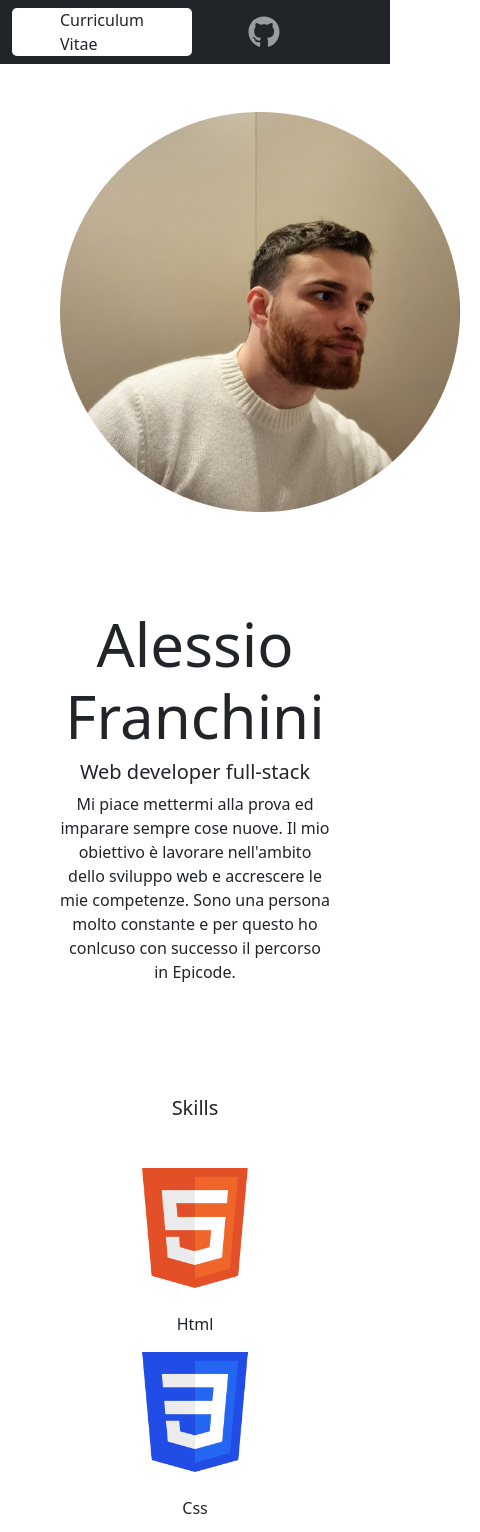
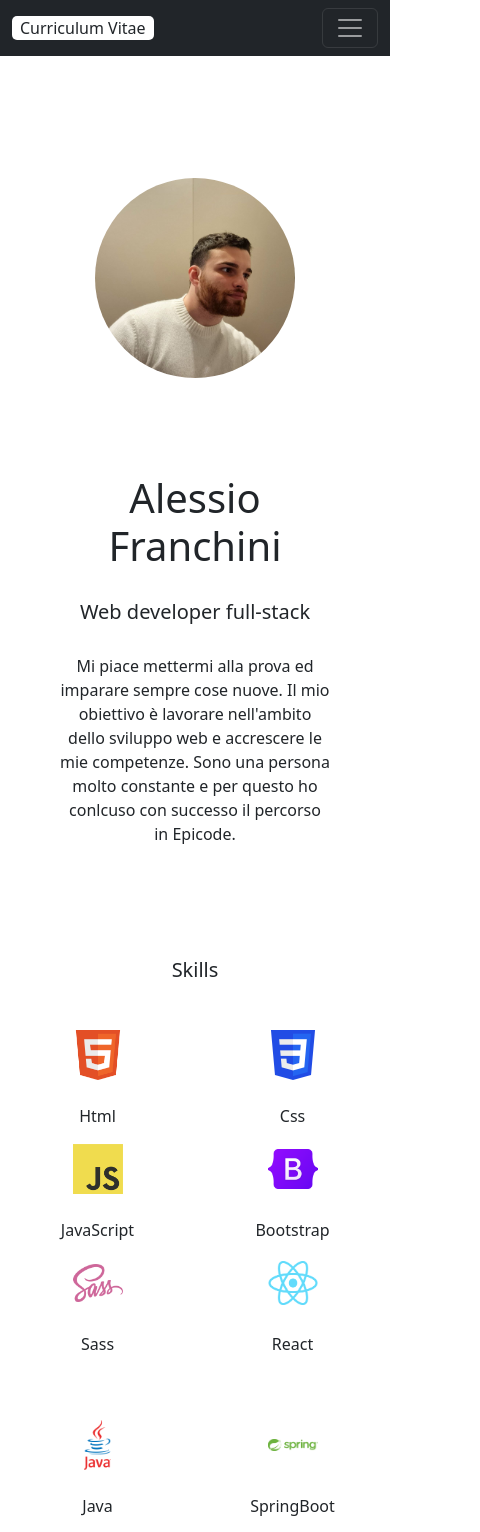
Before and after one commit to alessiofranchini/portfolio, a React (Create React App) app: page / in a window 390 px wide. Shown: the top 1532 px of the page, 480 px wide, since content can reach past the window. Built offline with nearby package versions, Linux system fonts and the light colour scheme.

Commit message:
portfolio finito

```diff
--- a/src/App.css
+++ b/src/App.css
@@ -72,26 +72,74 @@ h1 {
 
 h2 {
   font-size: 20px;
+  margin-top: 30px;
+  margin-bottom: 30px;
 }
 
+@media (max-width:1024px) {
+  .foto-profilo {
+    width: 200px;
+    height: 200px;
+    margin-top: 60px;
+  }
+
+  h1 {
+    font-size: 40px;
+  }
+
+  h2 {
+    font-size: 20px;
+    margin-top: 30px;
+    margin-bottom: 30px;
+  }
+}
+
+
 .skill-icon {
-  width: 130px;
-  height: 120px;
+  width: 100px;
+  height: 100px;
   object-fit: contain;
 }
 
+@media (max-width:1024px) {
+  .skill-icon {
+    width: 50px;
+    height: 50px;
+  }
+}
 .skill-icon:hover {
   transition: transform 0.1s ease-in-out;
   transform: scale(1.2);
 }
 
 .scheda-progetti {
-  width: 300px;
+  width: 200px;
   height: 200px;
   object-fit: contain;
+}
+
+@media (max-width:1024px) {
+  .scheda-progetti {
+    width: 150px;
+    height: 150px;
+  }
 }
 
 .scheda-progetti:hover {
   transition: transform 0.1s ease-in-out;
   transform: scale(1.2);
 }
+
+.form {
+  width: 700px;
+}
+
+@media (max-width:1024px) {
+  .form {
+    width: 300px;
+  }
+}
+
+.container-informazioni {
+  margin-top: 70px;
+}
--- a/src/components/Contattami.jsx
+++ b/src/components/Contattami.jsx
@@ -24,10 +24,10 @@ function Contattami() {
 
     return (
         <div>
-            <h2 className='text-center'>Contattami</h2>
-            <form className="d-flex flex-column align-items-center" id="contact-form">
+            <h2 className='text-center mt-5 mb-5'>Contattami</h2>
+            <form className="d-flex flex-column align-items-center responsive-form" id="contact-form">
                 <div className="d-flex flex-column align-items-start">
-                    <label className="fotmLabel ms-3 mb-2" htmlFor="Name">
+                    <label className="fotmLabel mb-2" htmlFor="Name">
                         Nome
                     </label>
                     <input
@@ -37,10 +37,11 @@ function Contattami() {
                         id="Name"
                         value={formData.user_name}
                         onChange={handleChange}
+                        className="form"
                     />
                 </div>
                 <div className="d-flex flex-column align-items-start">
-                    <label className="fotmLabel ms-3 mb-2" htmlFor="mail">
+                    <label className="fotmLabel mb-2 mt-1" htmlFor="mail">
                         Email
                     </label>
                     <input
@@ -50,10 +51,11 @@ function Contattami() {
                         id="mail"
                         value={formData.user_email}
                         onChange={handleChange}
+                        className="form"
                     />
                 </div>
                 <div className="d-flex flex-column align-items-start">
-                    <label className="fotmLabel ms-3 mb-2" htmlFor="msg">
+                    <label className="fotmLabel mb-2 mt-1" htmlFor="msg">
                         Messaggio
                     </label>
                     <textarea
@@ -63,10 +65,11 @@ function Contattami() {
                         value={formData.message}
                         onChange={handleChange}
                         rows="6"
+                        className="form"
                     />
                 </div>
-                <button type="button" onClick={handleSendEmail}>
-                    Invia Email
+                <button className='mt-2 mb-2' type="button" onClick={handleSendEmail}>
+                    Invia
                 </button>
             </form>
         </div>
--- a/src/components/Informazioni.jsx
+++ b/src/components/Informazioni.jsx
@@ -4,14 +4,14 @@ import foto from '../assets/img/foto.jpg';
 
 function Informazioni() {
     return (
-        <Container>
-            <Row>
-                <Col md={6}>
+        <Container className='container-informazioni'>
+            <Row className="align-items-center text-center">
+                <Col xs={12} md={6}>
                     <div className="profile-image m-5">
                         <img src={foto} alt="Foto Profilo" className='foto-profilo' />
                     </div>
                 </Col>
-                <Col md={6} className="d-flex align-items-center">
+                <Col xs={12} md={6} className="d-flex align-items-center">
                     <div className="curriculum-info m-5 text-center">
                         <h1>Alessio Franchini</h1>
                         <h2>Web developer full-stack</h2>
--- a/src/components/Navbar.jsx
+++ b/src/components/Navbar.jsx
@@ -7,19 +7,22 @@ import { FaGithub, FaLinkedin } from 'react-icons/fa';
 function CustomNavbar() {
     return (
         <>
-            <Navbar bg="dark" data-bs-theme="dark">
+            <Navbar bg="dark" variant="dark" expand="md" fixed="top">
                 <Container>
                     <div className='Curriculum'>
-                        <Nav.Link href="#home" className='mx-5'>Curriculum Vitae</Nav.Link>
+                        <Nav.Link href={'https://drive.google.com/file/d/1Qd_5gZVQ-dEOqX9-tofVmP6F-gXvXdRv/view?usp=sharing'} className='mx-2 mx-md-5'>Curriculum Vitae</Nav.Link>
                     </div>
-                    <Nav className="me-auto">
-                        <Nav.Link href="https://github.com/alessiofranchini">
-                            <FaGithub className='icon mx-5' />
-                        </Nav.Link>
-                        <Nav.Link href="https://www.linkedin.com/in/alessio-franchini-74abb6272/">
-                            <FaLinkedin className='icon mx-5' />
-                        </Nav.Link>
-                    </Nav>
+                    <Navbar.Toggle aria-controls="responsive-navbar-nav" />
+                    <Navbar.Collapse>
+                        <Nav className="ms-auto">
+                            <Nav.Link href="https://github.com/alessiofranchini">
+                                <FaGithub className='icon mx-2 mx-md-5' />
+                            </Nav.Link>
+                            <Nav.Link href="https://www.linkedin.com/in/alessio-franchini-74abb6272/">
+                                <FaLinkedin className='icon mx-2 mx-md-5' />
+                            </Nav.Link>
+                        </Nav>
+                    </Navbar.Collapse>
                 </Container>
             </Navbar>
         </>
--- a/src/components/Progetti.jsx
+++ b/src/components/Progetti.jsx
@@ -13,28 +13,28 @@ function Progetti() {
                     <a href="https://github.com/alessiofranchini/capstone_auto" target="_blank" rel="noopener noreferrer">
                         <img className='scheda-progetti' src={capstone} alt="" />
                     </a>
-                    <p className='mt-4'>Capstone</p>
+                    <p className='mt-1'>Capstone</p>
                 </div>
 
                 <div className="col-md-3">
                     <a href="https://github.com/alessiofranchini/netflix-project" target="_blank" rel="noopener noreferrer">
                         <img className='scheda-progetti' src={netflix} alt="" />
                     </a>
-                    <p className='mt-4'>Netflix</p>
+                    <p className='mt-1'>Netflix</p>
                 </div>
 
                 <div className="col-md-3">
                     <a href="https://github.com/alessiofranchini/w10-d5-weather-app" target="_blank" rel="noopener noreferrer">
                         <img className='scheda-progetti' src={meteo} alt="" />
                     </a>
-                    <p className='mt-4'>Meteo</p>
+                    <p className='mt-1'>Meteo</p>
                 </div>
 
                 <div className="col-md-3">
                     <a href="https://github.com/alessiofranchini/epicode/tree/main/WEEK%205/eserzio%20settimanale" target="_blank" rel="noopener noreferrer">
                         <img className='scheda-progetti' src={stay} alt="" />
                     </a>
-                    <p className='mt-4'>Medium</p>
+                    <p className='mt-1'>Medium</p>
                 </div>
             </div>
         </div>
--- a/src/components/Skills.jsx
+++ b/src/components/Skills.jsx
@@ -33,7 +33,7 @@ function Skills() {
             <h2 className='text-center mb-5 mt-5'>Skills</h2>
             <Row className='mb-5'>
                 {firstRowSkills.map((skill, index) => (
-                    <Col key={index} md={2} className="text-center">
+                    <Col key={index} xs={6} sm={4} md={2} className="text-center">
                         <img src={skill.icon} alt={skill.name} className="skill-icon" />
                         <p className='mt-4'>{skill.name}</p>
                     </Col>
@@ -42,7 +42,7 @@ function Skills() {
             <Row>
                 <Col md={2} className="text-center"></Col> {/* Spazio vuoto per far iniziare la prima immagine sotto la seconda */}
                 {secondRowSkills.map((skill, index) => (
-                    <Col key={index} md={2} className="text-center">
+                    <Col key={index} xs={6} sm={4} md={2} className="text-center">
                         <img src={skill.icon} alt={skill.name} className="skill-icon" />
                         <p className='mt-4'>{skill.name}</p>
                     </Col>
```
